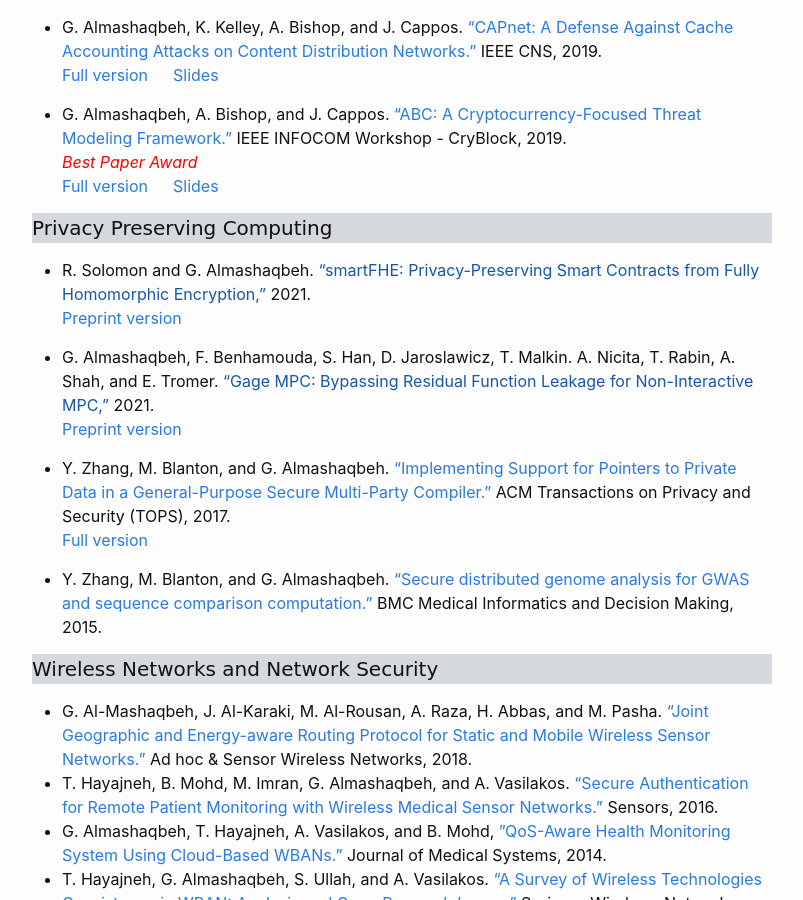
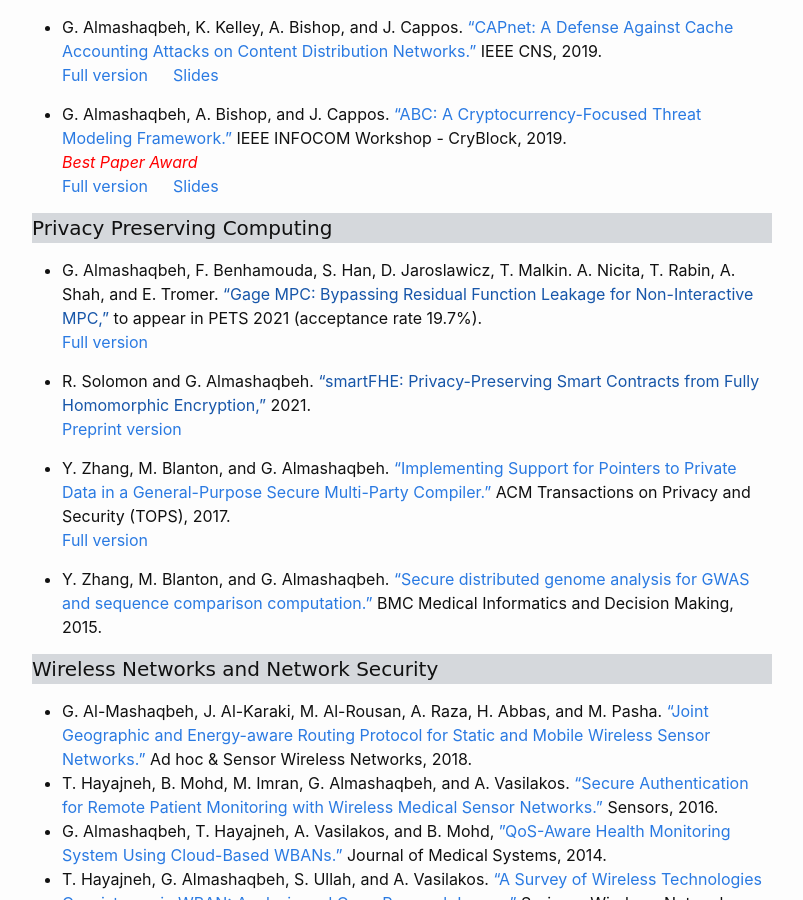
Before and after one commit to GhadaAlmashaqbeh/GhadaAlmashaqbeh.github.io, a Jekyll site: the page built from 02-publications.md, in a window 1280 px wide and 900 px high, scrolled down 441 px. Shown: the whole window, without its empty margins (238-1041 px from the left). Built offline with Jekyll 4.4.1, drawn with Linux system fonts in a browser that asks for light colours.

Commit message:
add PETS

```diff
--- a/02-publications.md
+++ b/02-publications.md
@@ -28,11 +28,11 @@
 
 <h4 style="font-family: 'Comic Sans MS'; background-color:rgb(213, 216, 220);">Privacy Preserving Computing</h4>
 
+* G. Almashaqbeh, F. Benhamouda, S. Han, D. Jaroslawicz, T. Malkin. A. Nicita, T. Rabin, A. Shah, and E. Tromer. ["Gage MPC: Bypassing Residual Function Leakage for Non-Interactive MPC,"]() to appear in PETS 2021 (acceptance rate 19.7%).<br/>
+  [Full version](https://eprint.iacr.org/2021/256)
+
 * R. Solomon and G. Almashaqbeh. ["smartFHE: Privacy-Preserving Smart Contracts from Fully Homomorphic Encryption,"]() 2021.<br/>
   [Preprint version](https://eprint.iacr.org/2021/133)
-
-* G. Almashaqbeh, F. Benhamouda, S. Han, D. Jaroslawicz, T. Malkin. A. Nicita, T. Rabin, A. Shah, and E. Tromer. ["Gage MPC: Bypassing Residual Function Leakage for Non-Interactive MPC,"]() 2021.<br/>
-  [Preprint version](https://eprint.iacr.org/2021/256)
 
 * Y. Zhang, M. Blanton, and G. Almashaqbeh. ["Implementing Support for Pointers to Private Data in a General-Purpose Secure Multi-Party Compiler."](https://dl.acm.org/citation.cfm?id=3154600) ACM Transactions on Privacy and Security (TOPS), 2017. <br/>
   [Full version](https://arxiv.org/abs/1509.01763)
```
